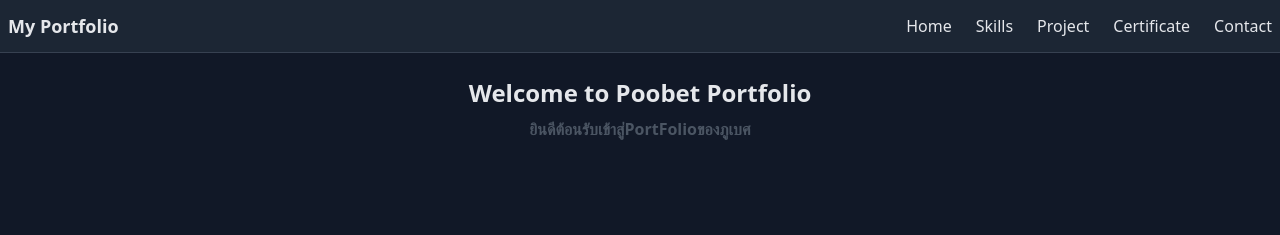
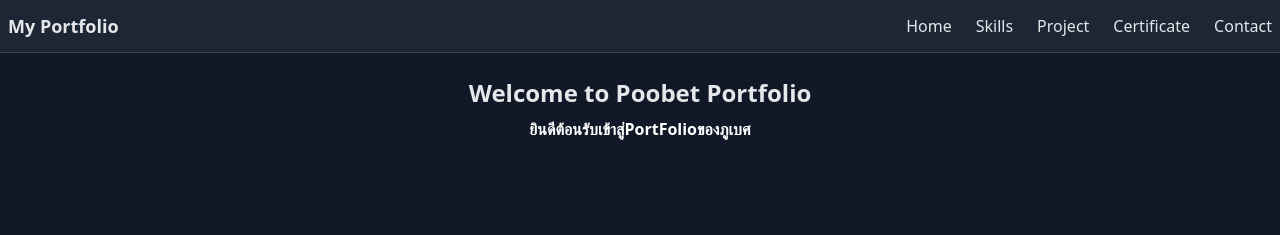
Before and after one commit to PoobetUTH/portfolio, a plain HTML site: page index.html in a window 1280 px wide. Shown: the top 235 px of the page. Drawn offline with nearby package versions, Linux system fonts and the light colour scheme.

Commit message:
แก้สีฟอนต์

```diff
--- a/index.html
+++ b/index.html
@@ -49,7 +49,7 @@
     <main class="container mx-auto px-2 py-6 space-y-24">
         <div>
             <h1 class="text-2xl font-bold text-center">Welcome to Poobet Portfolio</h1>
-                <p class="mt-2 text-gray-600 text-center text-base font-semibold">ยินดีต้อนรับเข้าสู่PortFolioของภูเบศ</p>
+                <p class="mt-2 text-gray-600 text-center text-base font-semibold text-white">ยินดีต้อนรับเข้าสู่PortFolioของภูเบศ</p>
         </div>
         <!-- HOME -->
         <section id="home"
```
